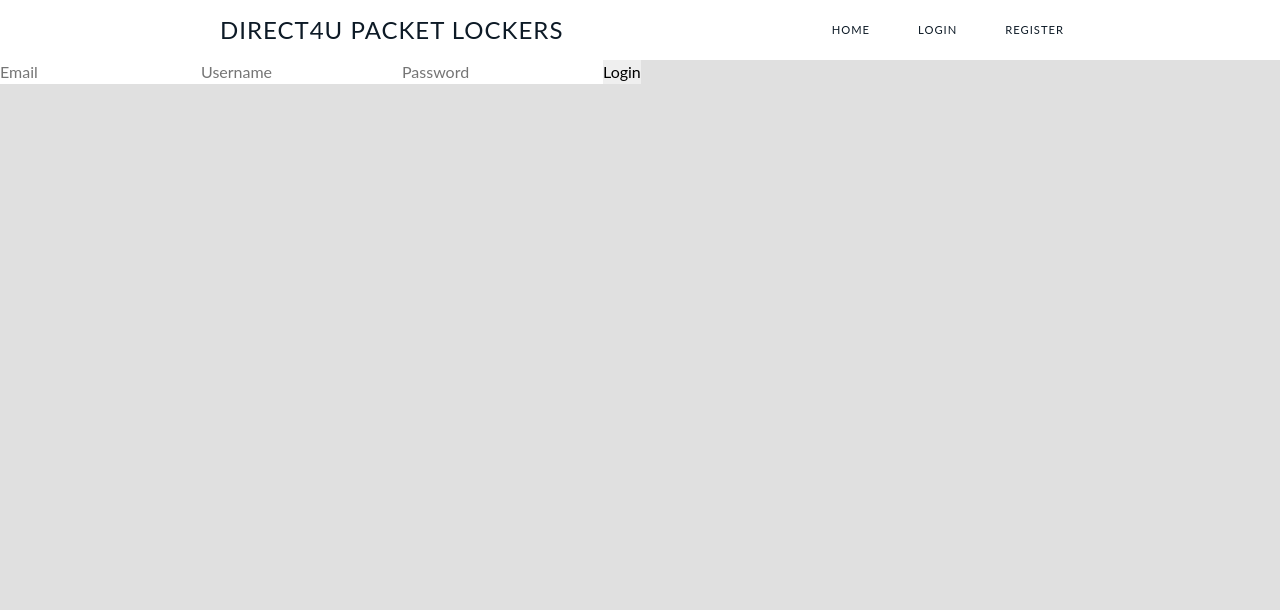
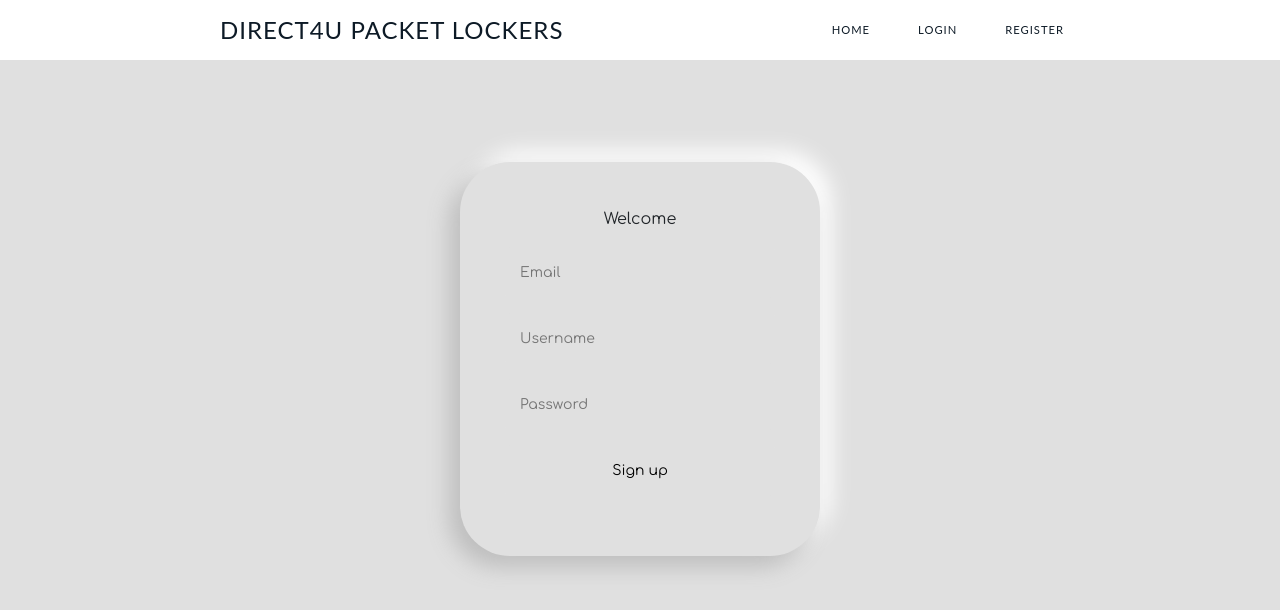
Before and after one commit to zigadjurovic/RAI, a React (Create React App) app in the folder frontend/: page /register in a window 1280 px wide. Shown: the top 610 px of the page. Built offline with nearby package versions, Linux system fonts and the light colour scheme.

Commit message:
Update - import css + modified frontend Register

```diff
--- a/frontend/src/components/Register.js
+++ b/frontend/src/components/Register.js
@@ -1,4 +1,5 @@
 import { useState } from 'react';
+import "./styles/Register.css"; // Import CSS file for styling
 
 function Register() {
     const [username, setUsername] = useState([]);
@@ -32,10 +33,15 @@ function Register() {
 
     return(
         <form onSubmit={Register}>
-            <input type="text" name="email" placeholder="Email" value={email} onChange={(e)=>(setEmail(e.target.value))} />
-            <input type="text" name="username" placeholder="Username" value={username} onChange={(e)=>(setUsername(e.target.value))}/>
-            <input type="password" name="password" placeholder="Password" value={password} onChange={(e)=>(setPassword(e.target.value))} />
-            <input type="submit" name="submit" value="Login" />
+            <div class="register">
+                <div class="form">
+                    <p>Welcome</p>
+                    <input type="text" name="email" placeholder="Email" value={email} onChange={(e)=>(setEmail(e.target.value))} />
+                    <input type="text" name="username" placeholder="Username" value={username} onChange={(e)=>(setUsername(e.target.value))}/>
+                    <input type="password" name="password" placeholder="Password" value={password} onChange={(e)=>(setPassword(e.target.value))} />
+                    <input type="submit" name="submit" value="Sign up" />
+                </div>
+            </div>
             <label>{error}</label>
         </form>
     );
```
